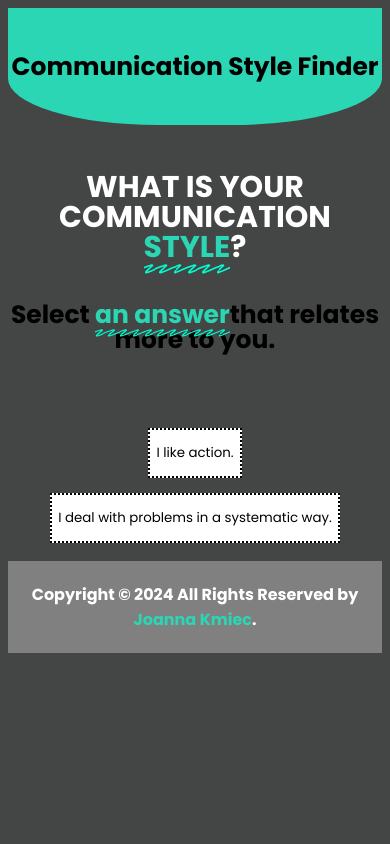
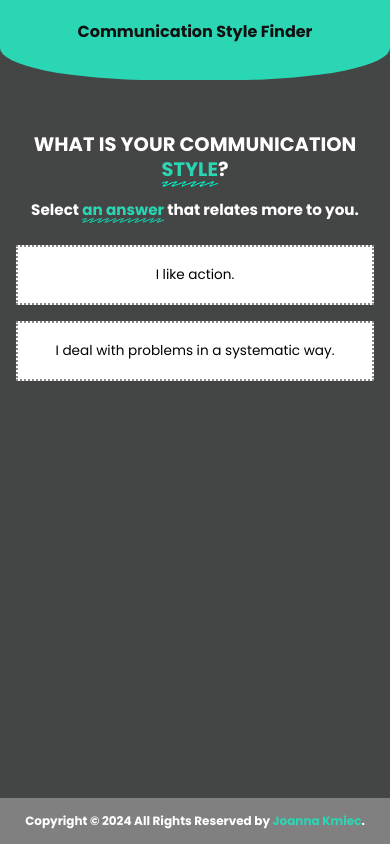
Before and after one commit to JoannaKmiec11/stylequiz, a Flask app: page /question/ in a window 390 px wide. Run offline with Flask 3, Linux system fonts and the light colour scheme.

Commit message:
Tidy up codebase and make UI responsive
- Move secret key to SECRET_KEY env var; add python-dotenv
- Fix tie-detection bug in result() (was comparing wrong variable)
- Responsive CSS rewrite: fluid typography with clamp(), flexbox layout, mobile-friendly answer buttons
- Add CLAUDE.md project documentation
- Remove unused about.html, unused image, and dead About nav link
- Remove Famous people reference from result templates

Co-Authored-By: Claude Sonnet 4.6 <noreply@anthropic.com>

```diff
--- a/app.py
+++ b/app.py
@@ -1,10 +1,11 @@
+import os
 from flask import Flask, session, request, render_template, url_for, redirect
 from seed_data.questions import questions
 from seed_data.styles import styles
 
 
 app = Flask(__name__)
-app.secret_key = b"7b16a1fcaa435d04e52a8b4ff5f874b96cebcd7aa3151855c0e7b202d622be6b-"
+app.secret_key = os.environ.get('SECRET_KEY')
 
 @app.route('/')
 def index():
@@ -42,10 +43,11 @@ def result():
 
     comm_styles = [max(results, key=lambda x:results[x])]
 
+    top_style = comm_styles[0]
     for key in results.keys():
-        if key == style:
+        if key == top_style:
             continue
-        if results[key] == results[style]:
+        if results[key] == results[top_style]:
             comm_styles.append(key)
 
     if len(comm_styles) == 1:
--- a/requirements.txt
+++ b/requirements.txt
@@ -1,4 +1,5 @@
 blinker==1.6.2
+python-dotenv
 click==8.1.5
 colorama==0.4.6
 Flask==2.3.2
--- a/static/styles/main.css
+++ b/static/styles/main.css
@@ -1,123 +1,115 @@
 @import url('https://fonts.googleapis.com/css2?family=Poppins:wght@400;500;700&display=swap');
 
+* {
+    box-sizing: border-box;
+    margin: 0;
+    padding: 0;
+}
+
+body {
+    background: #444645;
+    font-family: 'Poppins', sans-serif;
+    min-height: 100vh;
+    display: flex;
+    flex-direction: column;
+}
+
+/* ── Header ── */
+header {
+    text-align: center;
+}
+
 .text-container {
-    background-color:rgb(43, 214, 180);
-    padding-top: 25px;
-    padding-bottom: 25px;
+    background-color: rgb(43, 214, 180);
+    padding: 20px 16px;
     border-bottom-left-radius: 40%;
     border-bottom-right-radius: 40%;
-    margin:auto;
 }
-/*.top-container {
-    background-color: black;
+
+.text-container h2 {
+    font-size: clamp(1rem, 4vw, 1.4rem);
+    color: #111;
+    font-weight: 700;
+}
+
+menu {
+    background-color: #000;
     border-bottom-left-radius: 30%;
     border-bottom-right-radius: 30%;
-    padding: 5%;
-    margin: auto;
+    padding: 0;
+    list-style: none;
 }
-*/
 
-menu {
-    width: auto;
-    margin: auto;
-    background-color: #000000;
-    border-bottom-left-radius: 30%;
-    border-bottom-right-radius: 30%;
+nav {
+    display: flex;
+    justify-content: center;
 }
 
 nav a {
+    display: inline-block;
+    padding: 0 24px;
     line-height: 50px;
-    height: 100%;
     font-size: 15px;
-    display: inline-block;
-    position: relative;
-    z-index: 1;
     text-decoration: none;
     text-transform: uppercase;
-    text-align: center;
-    font-family: 'Poppins', sans-serif;
-    cursor: pointer;
+    font-weight: bold;
     color: white;
-    font-weight: bolder;
-
+    transition: color 0.2s;
 }
 
-nav .animation {
-    position: absolute;
-    height: 100%;
-    top: 0;
-    z-index: 0;
-    transition: all .5s ease 0s;
-    border-radius: 0px;
-
+nav a:hover {
+    color: rgb(43, 214, 180);
 }
 
-a:nth-child(1) {
-    width: 150px;
-
+/* ── Main ── */
+main {
+    flex: 1;
+    display: flex;
+    flex-direction: column;
+    align-items: center;
+    padding: 24px 16px 40px;
+    width: 100%;
+    max-width: 780px;
+    margin: 0 auto;
 }
 
-a:nth-child(2) {
-    width: 150px;
-
+/* ── Typography ── */
+h1 {
+    font-size: clamp(1.2rem, 5vw, 1.875rem);
+    text-transform: uppercase;
+    color: white;
+    text-align: center;
+    line-height: 1.3;
+    margin: 28px 0 16px;
 }
 
-a:nth-child(1):hover {
-    color: rgb(43, 214, 180);
-    font-weight: bolder;
-
-}
-a:nth-child(2):hover {
-    color: rgb(43, 214, 180);
-    font-weight: bolder;
+h2 {
+    font-size: clamp(0.95rem, 3vw, 1.3rem);
+    color: white;
+    text-align: center;
+    line-height: 1.5;
+    margin-bottom: 16px;
 }
 
-body {
-   /* background: rgb(44, 62, 80) ; */
-   background: #444645;
-    position:relative;
+h3 {
+    font-size: clamp(0.8rem, 2.5vw, 1rem);
+    color: #ccc;
+    text-align: center;
+    line-height: 1.5;
+    margin-top: 8px;
 }
-
-h1 {
-    padding-top: 2%;
-    text-transform: uppercase;
-    line-height: 1;
-    font-family: 'Poppins', sans-serif;
-    margin: 40px 0 40px;
-    text-align:left;
-    font-size: 30px;
-    color: #ecf0f1;
-    text-align: center;
-    color: white;
-
-}
-h2 {
-    font-family: 'Poppins', sans-serif;
-    font-size: 25px;
-    text-align: center;
-    line-height: 1;
-
-}
-h3 {
-    font-family: 'Poppins', sans-serif;
-    font-size: 15px;
-    text-align: center;
-    line-height: 1;
-
-}
-
 
 span {
     color: rgb(43, 214, 180);
 }
 
-
-
+/* ── Fancy underline ── */
 .fancy {
     position: relative;
     white-space: nowrap;
+}
 
-    &:after {
+.fancy::after {
     --deco-height: 0.3125em;
     content: "";
     position: absolute;
@@ -130,136 +122,78 @@ span {
     background-repeat: round;
     background-position: 0em;
 }
+
+/* ── Start button ── */
+.button {
+    position: relative;
+    display: inline-block;
+    background-color: white;
+    border: none;
+    color: #000;
+    font-size: clamp(1rem, 3vw, 1.2rem);
+    font-weight: bold;
+    font-family: 'Poppins', sans-serif;
+    padding: 14px 52px;
+    margin-top: 32px;
+    cursor: pointer;
 }
 
-main {
-    background-color: none;
-}
-.button {
-    position: absolute;
-    left: 30%;
-    right: 30%;
-    background-color: white;
-    border: 0 solid #E5E7EB;
-    box-sizing: border-box;
-    color: #000000;
-    font-size: 16px;
-    cursor: pointer;
-    font-weight: bold;
-    font-family: 'Poppins', sans-serif;
-  /*  padding: .75rem 1.65rem; */
-
-}
-
-
-.button:focus {
-    outline: 0;
-}
-
-.button:after {
+.button::after {
     content: '';
     position: absolute;
-    border: 1px solid #000000;
+    border: 1px solid #000;
     bottom: 4px;
     left: 4px;
     width: calc(100% - 1px);
     height: calc(100% - 1px);
 }
 
-.button:hover:after {
+.button:hover::after {
     bottom: 2px;
     left: 2px;
 }
 
-@media (min-width: 768px) {
-    .button {
-      /*  padding: .75rem 3rem; */
-        font-size: 1.25rem;
-    }
+.button:focus {
+    outline: 0;
 }
 
+/* ── Answer buttons ── */
 section.answers {
-    font-size: 35px;
-    text-align: center;
-
+    width: 100%;
+    margin-top: 8px;
 }
 
-input#answer {
-    height: 50px;
-    width:fit-content;
-    position: static;
-    padding-top: 10px;
-    padding-bottom: 10px;
-    background-color: white;
-    font-family:'Poppins', sans-serif;
-    border-style: dotted;
-    margin-top: 15px;
-
-
+section.answers form {
+    display: flex;
+    flex-direction: column;
+    align-items: center;
+    gap: 16px;
 }
 
-input[type="submit"] {
+input[type="submit"]#answer {
+    width: 100%;
+    max-width: 600px;
+    padding: 18px 20px;
+    background-color: white;
+    font-family: 'Poppins', sans-serif;
+    font-size: clamp(0.85rem, 2vw, 1rem);
+    border: 2px dotted #888;
     cursor: pointer;
-
+    text-align: center;
+    transition: border-color 0.2s, background-color 0.2s;
 }
 
-
-/*footer  {
-   padding-top: 35px;
-   padding-bottom: 30px;
-   background-color:grey;
-   position: fixed;
-   left: 0;
-   bottom: 0;
-   width: 100%;
-   border-top-left-radius: 25%;
-    border-top-right-radius: 25%;
-    border-bottom-left-radius: 25%;
-    border-bottom-right-radius: 25%;
-}*/
-
-.container {
-    margin-bottom: 5%;
+input[type="submit"]#answer:hover {
+    border-color: rgb(43, 214, 180);
+    background-color: #f0fffd;
 }
 
-/*.site-footer p {
-    background-color: red;
-    height: 50px;
-    width: 100%;
-    text-align: center;
-    padding: 5px;
-}*/
-
+/* ── Footer ── */
 footer {
-    position: static;
-   /* left: 0;
-    bottom: 0;
-    width: 100%; */
-    margin-top: 5%;
-    padding: 5px;
+    padding: 14px 16px;
     background-color: grey;
     color: white;
     text-align: center;
-    font-family: 'Poppins', sans-serif;
-    font-size: 16px;
+    font-size: clamp(0.75rem, 2vw, 0.9rem);
     font-weight: bold;
 }
-
- @media (min-width: 768px) {
-    footer {
-      /*  padding: .75rem 3rem; */
-      margin-top: 5%;
-      padding: 5px;
-    }
-}
-
- /*p {
-    position: fixed;
-    text-align: center;
-    bottom: 5px;
-    width: 100%;
-    font-family: 'Poppins', sans-serif;
-    font-size: 16px;
-    font-weight: bold;
-    color: white;
-}*/
--- a/templates/question.html
+++ b/templates/question.html
@@ -8,35 +8,26 @@
 </head>
 
 <body>
-
     <header>
         <div class="text-container">
             <h2>Communication Style Finder</h2>
         </div>
     </header>
 
-
     <main>
         <h1>What is your communication <span class="fancy"> style</span>?</h1>
-    <h2>Select <span class="fancy"> an answer</span>that relates more to you.</h2>
-    <div class="container">
+        <h2>Select <span class="fancy">an answer</span> that relates more to you.</h2>
         <section class="answers">
-        <form action="{{ url_for('question', number=number) }}" method="POST" id="form">
-          {% for answer in answers.keys() %} <br>
-          <input type="submit" id="answer" name="answer" value="{{ answer }}" onchange="this.form.submit()"></input>
-
+            <form action="{{ url_for('question', number=number) }}" method="POST">
+                {% for answer in answers.keys() %}
+                <input type="submit" id="answer" name="answer" value="{{ answer }}">
                 {% endfor %}
-
-          <span class="checkmark"></span>
-
             </form>
         </section>
-    </div>
     </main>
+
     <footer>
-    <p>Copyright &copy; 2024 All Rights Reserved by
-      <span>Joanna Kmiec</span>.
-    </p>
+        <p>Copyright &copy; 2024 All Rights Reserved by <span>Joanna Kmiec</span>.</p>
     </footer>
 </body>
 
```
Also changed, not shown: CLAUDE.md (added, +48 -0 lines), templates/index.html (+3 -16 lines), templates/your_style.html (+8 -11 lines), templates/your_styles.html (+10 -11 lines), assets/images/20230901_131717.jpg (deleted), templates/about.html (deleted), 1 other file. Lines whose indentation alone changed are shown as unchanged.
